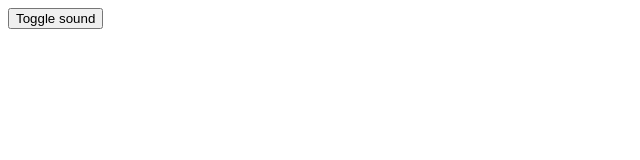
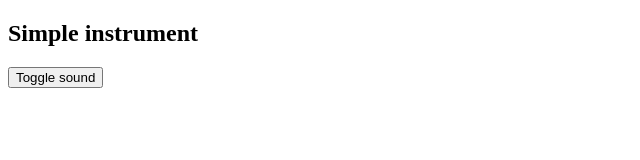
Before and after one commit to aawill/theremini, a plain HTML site: page index.html in a window 1280 px wide. Shown: the whole page, without its empty margins (0-640 px from the left). Drawn offline with nearby package versions, Linux system fonts and the light colour scheme.

Commit message:
Added heading

```diff
--- a/index.html
+++ b/index.html
@@ -41,7 +41,7 @@ volume.gain.value=0.0;
 </script>
 </head>
 <body>
-
+<h2>Simple instrument</h2>
 <button id="soundBut">Toggle sound</button>
 
 </body>
```
